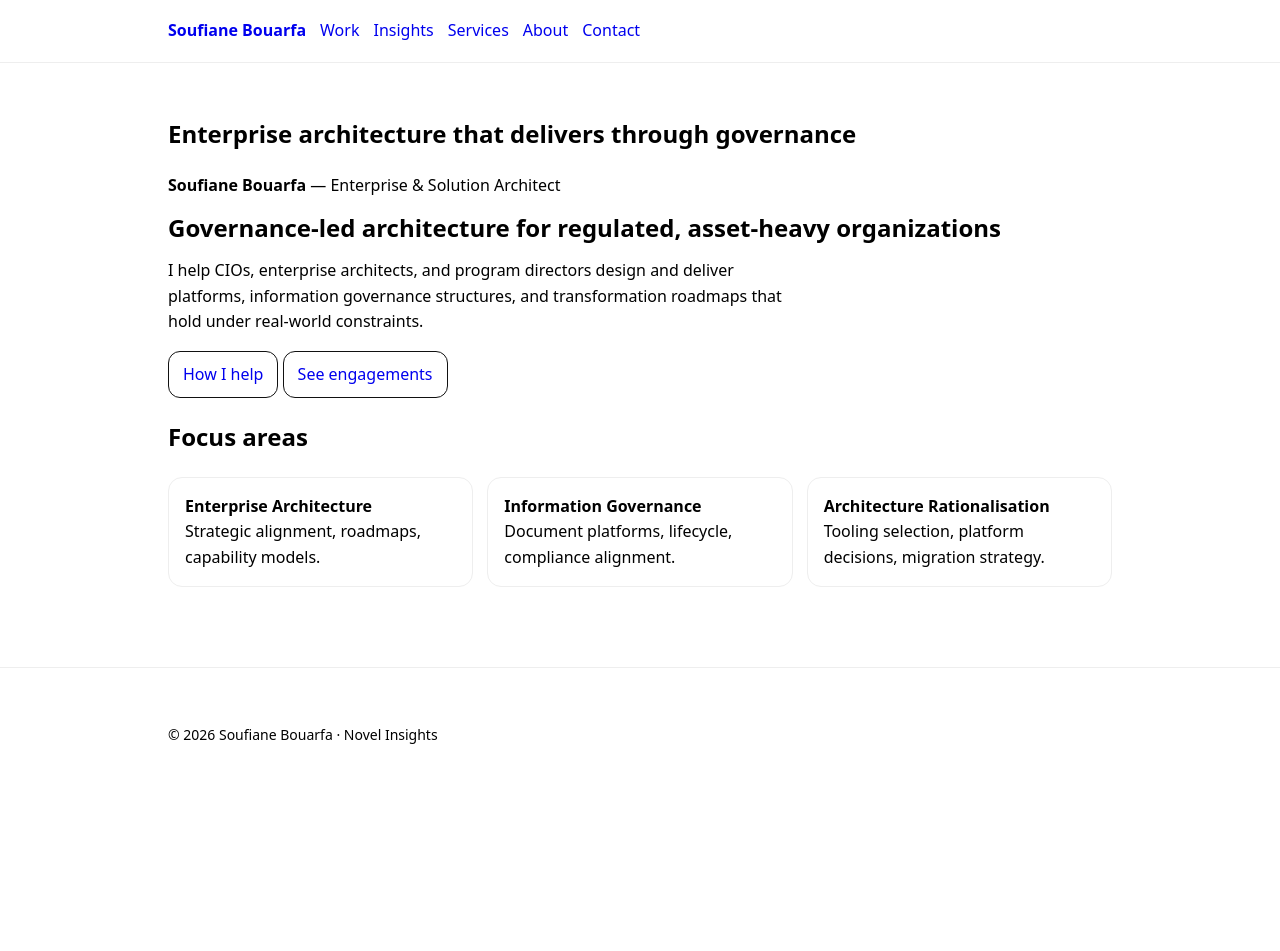
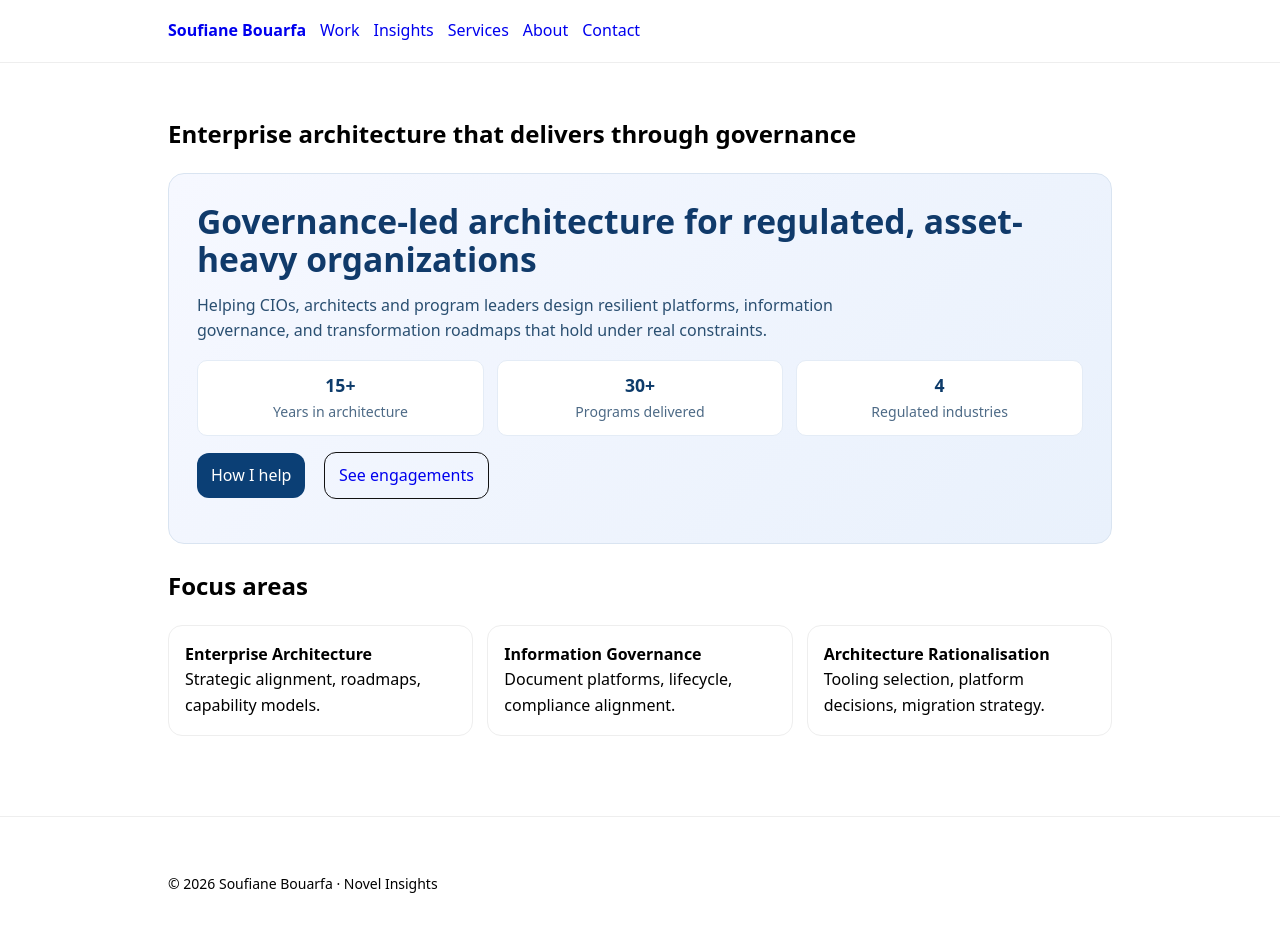
Before and after one commit to sbouarfa/soufianebouarfa.github.io, a Jekyll site: the page built from index.md, in a window 1280 px wide. Built offline with Jekyll 4.4.1, drawn with Linux system fonts in a browser that asks for light colours; before the commit the page ends 900 px from its top, so only the background shows below that.

Commit message:
Modernize homepage hero and stats to align with about/insights style

```diff
--- a/assets/css/main.css
+++ b/assets/css/main.css
@@ -39,6 +39,45 @@ body {
 
 .hero h1, .hero h2 { line-height: 1.15; margin: 0 0 10px 0; }
 .hero p { max-width: 70ch; }
+
+.home-hero {
+  background: linear-gradient(135deg, #f6f8ff 0%, #e9f1fc 100%);
+  border: 1px solid #d9e4f1;
+  border-radius: 16px;
+  padding: 28px;
+  margin-bottom: 1.4rem;
+}
+
+.home-hero h1 {
+  margin-top: 0;
+  font-size: 2.1rem;
+  font-weight: 700;
+  color: #103a6a;
+}
+
+.home-hero p { color: #2a4f71; margin: 0.85rem 0 1rem; }
+
+.profile-stats {
+  display: grid;
+  grid-template-columns: repeat(auto-fit, minmax(140px, 1fr));
+  gap: 0.8rem;
+  margin-bottom: 1rem;
+}
+
+.profile-stats div {
+  background: #ffffff;
+  border: 1px solid #e3eaf5;
+  border-radius: 10px;
+  padding: 10px 14px;
+  text-align: center;
+}
+
+.profile-stats strong { display: block; color: #115188; font-size: 1rem; }
+.profile-stats span { color: #4c6a85; font-size: 0.85rem; }
+
+.hero-actions .btn { margin-right: 0.9rem; }
+
+.btn-primary { background: #0b3f75; color: #fff; border: none; }
 
 .grid {
   display: grid;
--- a/index.md
+++ b/index.md
@@ -4,21 +4,21 @@ title: "Enterprise architecture that delivers through governance"
 summary: "Governance-led enterprise and solution architecture for regulated organizations."
 ---
 
-<div class="hero">
-  <p><strong>Soufiane Bouarfa</strong> — Enterprise &amp; Solution Architect</p>
+<section class="hero home-hero">
+  <h1>Governance-led architecture for regulated, asset-heavy organizations</h1>
+  <p>Helping CIOs, architects and program leaders design resilient platforms, information governance, and transformation roadmaps that hold under real constraints.</p>
 
-  <h2>Governance-led architecture for regulated, asset-heavy organizations</h2>
+  <div class="profile-stats">
+    <div><strong>15+</strong><span>Years in architecture</span></div>
+    <div><strong>30+</strong><span>Programs delivered</span></div>
+    <div><strong>4</strong><span>Regulated industries</span></div>
+  </div>
 
-  <p>
-    I help CIOs, enterprise architects, and program directors design and deliver platforms,
-    information governance structures, and transformation roadmaps that hold under real-world constraints.
-  </p>
-
-  <p>
-    <a class="btn" href="/services/">How I help</a>
+  <p class="hero-actions">
+    <a class="btn btn-primary" href="/services/">How I help</a>
     <a class="btn" href="/work/">See engagements</a>
   </p>
-</div>
+</section>
 
 ## Focus areas
 
```
